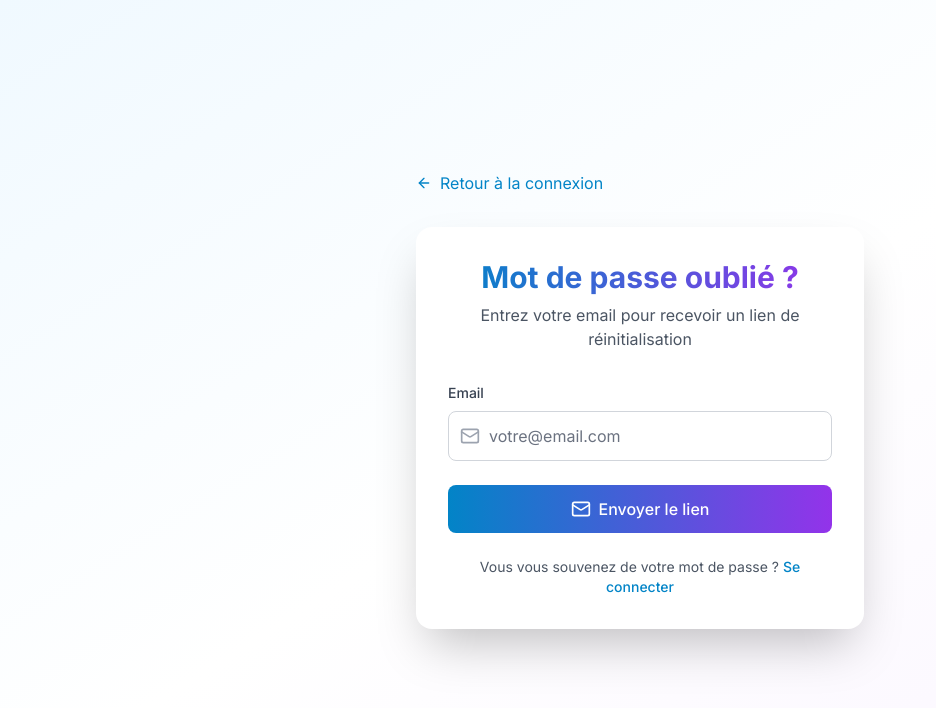
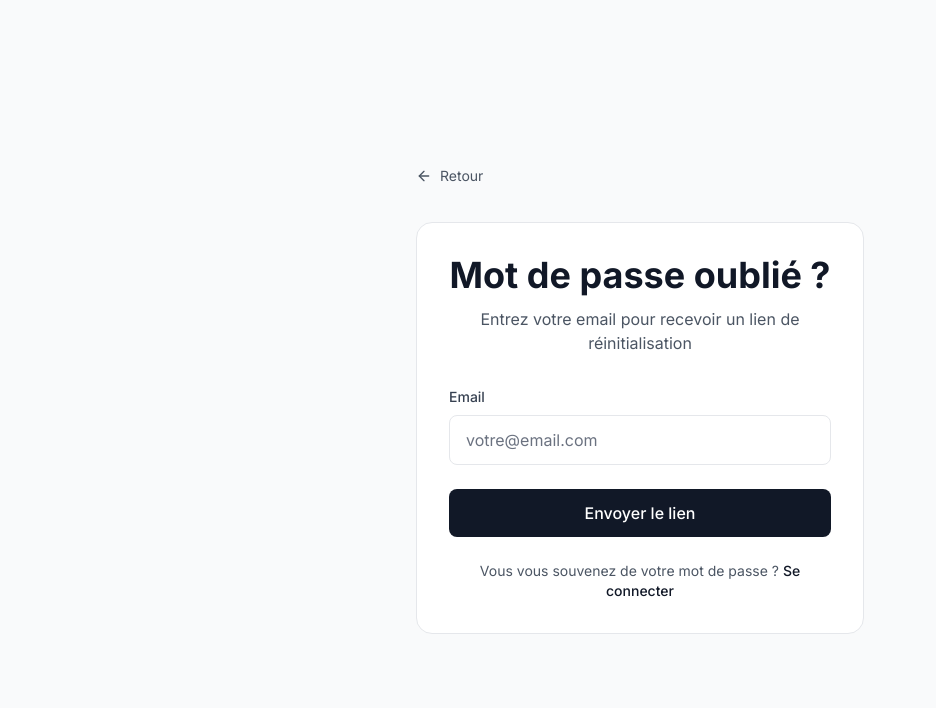
Before and after one commit to skrt67/creatoros, a Next.js app in the folder frontend/: page /forgot-password in a window 1280 px wide. Shown: the top 708 px of the page, without its empty margins (0-936 px from the left). Built offline with nearby package versions, Linux system fonts and the light colour scheme.

Commit message:
Redesign forgot password page with Duna minimalist style

```diff
--- a/frontend/app/forgot-password/page.tsx
+++ b/frontend/app/forgot-password/page.tsx
@@ -44,97 +44,81 @@ export default function ForgotPasswordPage() {
 
   if (isSubmitted) {
     return (
-      <div className="min-h-screen bg-gradient-to-br from-primary-50 via-white to-purple-50 flex items-center justify-center p-4">
-        <div className="w-full max-w-md">
-          <div className="bg-white rounded-2xl shadow-2xl p-8 text-center">
+      <div className="min-h-screen bg-gray-50 flex items-center justify-center p-6">
+        <div className="w-full max-w-md text-center">
+          <div className="mb-8">
             <div className="w-16 h-16 bg-green-100 rounded-full flex items-center justify-center mx-auto mb-6">
               <Mail className="w-8 h-8 text-green-600" />
             </div>
-
-            <h2 className="text-2xl font-bold text-gray-900 mb-4">
-              Email envoyé !
-            </h2>
-
-            <p className="text-gray-600 mb-8">
-              Si un compte existe avec l'adresse <strong>{email}</strong>, vous recevrez un email
-              avec les instructions pour réinitialiser votre mot de passe.
+            <h2 className="text-3xl font-bold text-gray-900 mb-3">Email envoyé !</h2>
+            <p className="text-gray-600">
+              Si un compte existe avec <strong>{email}</strong>, vous recevrez un email avec les instructions.
             </p>
+          </div>
 
           <Link
             href="/login"
-              className="inline-flex items-center justify-center w-full px-6 py-3 bg-gradient-to-r from-primary-600 to-purple-600 text-white rounded-lg hover:opacity-90 transition-opacity"
+            className="inline-flex items-center justify-center w-full px-6 py-3 bg-gray-900 hover:bg-gray-800 text-white font-medium rounded-lg transition-colors"
           >
-              <ArrowLeft className="w-4 h-4 mr-2" />
             Retour à la connexion
           </Link>
-          </div>
         </div>
       </div>
     );
   }
 
   return (
-    <div className="min-h-screen bg-gradient-to-br from-primary-50 via-white to-purple-50 flex items-center justify-center p-4">
+    <div className="min-h-screen bg-gray-50 flex items-center justify-center p-6">
       <div className="w-full max-w-md">
+        <div className="mb-8">
           <Link
             href="/login"
-          className="inline-flex items-center text-primary-600 hover:text-primary-700 mb-8"
+            className="inline-flex items-center gap-2 text-gray-600 hover:text-gray-900 transition-colors"
           >
-          <ArrowLeft className="w-4 h-4 mr-2" />
-          Retour à la connexion
+            <ArrowLeft className="w-4 h-4" />
+            <span className="text-sm">Retour</span>
           </Link>
+        </div>
 
-        <div className="bg-white rounded-2xl shadow-2xl p-8">
+        <div className="bg-white rounded-2xl border border-gray-200 p-8">
           <div className="text-center mb-8">
-            <h1 className="text-3xl font-bold mb-2 bg-gradient-to-r from-primary-600 to-purple-600 bg-clip-text text-transparent">
-              Mot de passe oublié ?
-            </h1>
-            <p className="text-gray-600">
-              Entrez votre email pour recevoir un lien de réinitialisation
-            </p>
+            <h1 className="text-4xl font-bold text-gray-900 mb-3">Mot de passe oublié ?</h1>
+            <p className="text-gray-600">Entrez votre email pour recevoir un lien de réinitialisation</p>
           </div>
 
           <form onSubmit={handleSubmit} className="space-y-6">
             <div>
-              <label className="block text-sm font-medium text-gray-700 mb-2">
-                Email
-              </label>
-              <div className="relative">
-                <Mail className="absolute left-3 top-1/2 -translate-y-1/2 w-5 h-5 text-gray-400" />
+              <label className="block text-sm font-medium text-gray-700 mb-2">Email</label>
               <input
                 type="email"
                 value={email}
                 onChange={(e) => setEmail(e.target.value)}
-                  className="w-full pl-10 pr-4 py-3 border border-gray-300 rounded-lg focus:ring-2 focus:ring-primary-500 focus:border-transparent transition-all"
+                className="w-full px-4 py-3 border border-gray-200 rounded-lg focus:ring-2 focus:ring-gray-900 focus:border-transparent transition-all text-gray-900"
                 placeholder="votre@email.com"
                 required
                 disabled={isLoading}
               />
             </div>
-            </div>
 
             <button
               type="submit"
               disabled={isLoading}
-              className="w-full py-3 px-4 bg-gradient-to-r from-primary-600 to-purple-600 text-white rounded-lg font-medium hover:opacity-90 transition-opacity disabled:opacity-50 disabled:cursor-not-allowed flex items-center justify-center"
+              className="w-full py-3 px-4 bg-gray-900 hover:bg-gray-800 text-white rounded-lg font-medium transition-colors disabled:opacity-50 disabled:cursor-not-allowed flex items-center justify-center"
             >
               {isLoading ? (
                 <>
                   <Loader2 className="w-5 h-5 mr-2 animate-spin" />
-                  Envoi en cours...
+                  Envoi...
                 </>
               ) : (
-                <>
-                  <Mail className="w-5 h-5 mr-2" />
-                  Envoyer le lien
-                </>
+                'Envoyer le lien'
               )}
             </button>
           </form>
 
           <div className="mt-6 text-center text-sm text-gray-600">
             Vous vous souvenez de votre mot de passe ?{' '}
-            <Link href="/login" className="text-primary-600 hover:text-primary-700 font-medium">
+            <Link href="/login" className="text-gray-900 hover:underline font-medium">
               Se connecter
             </Link>
           </div>
```
Lines whose indentation alone changed are shown as unchanged.
